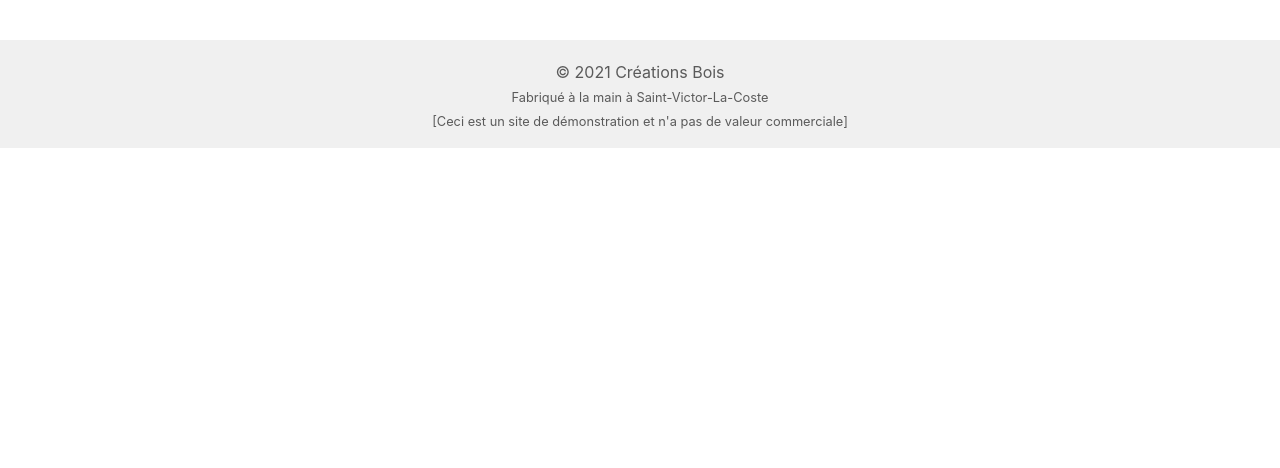
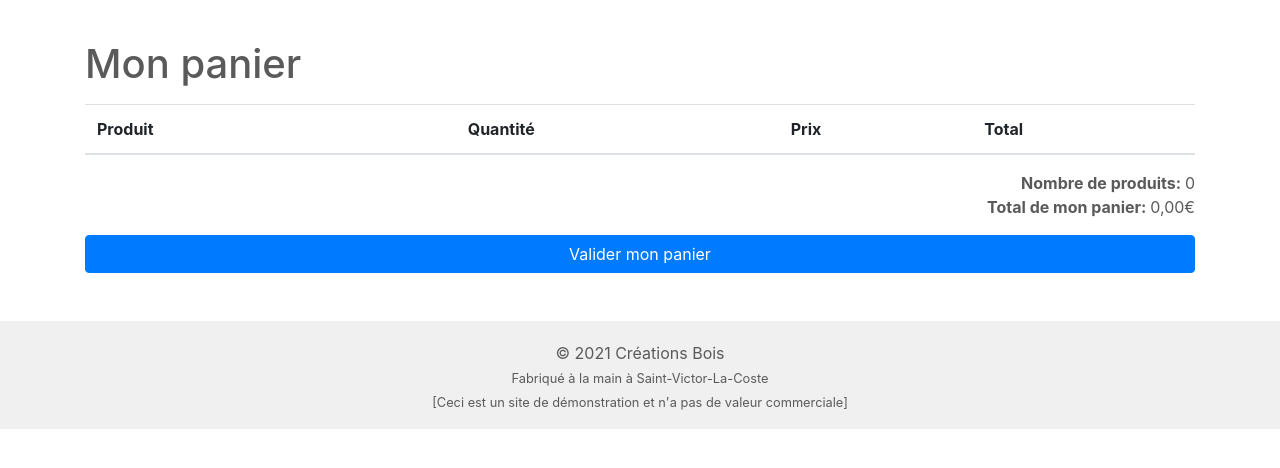
Before and after one commit to beryl-koller/creations-bois, a Symfony app: template templates/cart/index.html.twig in a window 1280 px wide. Shown: the part 56-524 px from the top of the page. Run offline with Twig, Linux system fonts and the light colour scheme; the template is opened without the code that fills it, so the values that code supplies are empty; some libraries are stand-ins or nearby versions.

Commit message:
End of session 38

```diff
--- a/templates/cart/index.html.twig
+++ b/templates/cart/index.html.twig
@@ -1,20 +1,41 @@
 {% extends 'base.html.twig' %}
 
-{% block title %}Hello CartController!{% endblock %}
+{% block title %}Mon panier - Créations Bois{% endblock %}
 
-{% block body %}
-<style>
-    .example-wrapper { margin: 1em auto; max-width: 800px; width: 95%; font: 18px/1.5 sans-serif; }
-    .example-wrapper code { background: #F5F5F5; padding: 2px 6px; }
-</style>
+{% block content %}
 
-<div class="example-wrapper">
-    <h1>Hello {{ controller_name }}! ✅</h1>
+    <h1>Mon panier</h1>
+    <table class="table mt-3">
+        <thead>
+            <tr>
+                <th scope="col">Produit</th>
+                <th scope="col"></th>
+                <th scope="col">Quantité</th>
+                <th scope="col">Prix</th>
+                <th scope="col">Total</th>
+            </tr>
+        </thead>
+        <tbody>
+            {% set total = null %}
+            {% for product in cart %}
+            <tr>
+                <th><img src="/uploads/{{ product.product.illustration }}" alt="{{ product.product.name }}" height="75px"></th>
+                <td>
+                    {{ product.product.name }}<br>
+                    <small>{{ product.product.subtitle }}</small>
+                </td>
+                <td>{{ product.quantity }}</td>
+                <td>{{ (product.product.price / 100)|number_format(2, ',', '.') }} €</td>
+                <td>{{ ((product.product.price * product.quantity) / 100)|number_format(2, ',', '.') }} €</td>
+            </tr>
+            {% set total = total + (product.product.price * product.quantity) %}
+            {% endfor %}
+        </tbody>
+    </table>
+    <div class="text-right mb-5">
+        <b>Nombre de produits: </b>{{ cart|length }}<br>
+        <b>Total de mon panier: </b>{{ (total / 100)|number_format(2, ',', '.') }}€
+        <a href="" class="btn btn-primary btn-block mt-3">Valider mon panier</a>
+    </div>
 
-    This friendly message is coming from:
-    <ul>
-        <li>Your controller at <code><a href="{{ '/home/beryl/code/beryl-koller/symfony-projects/creations-bois/src/Controller/CartController.php'|file_link(0) }}">src/Controller/CartController.php</a></code></li>
-        <li>Your template at <code><a href="{{ '/home/beryl/code/beryl-koller/symfony-projects/creations-bois/templates/cart/index.html.twig'|file_link(0) }}">templates/cart/index.html.twig</a></code></li>
-    </ul>
-</div>
 {% endblock %}
```
Also changed, not shown: src/Controller/CartController.php (+24 -2 lines).
